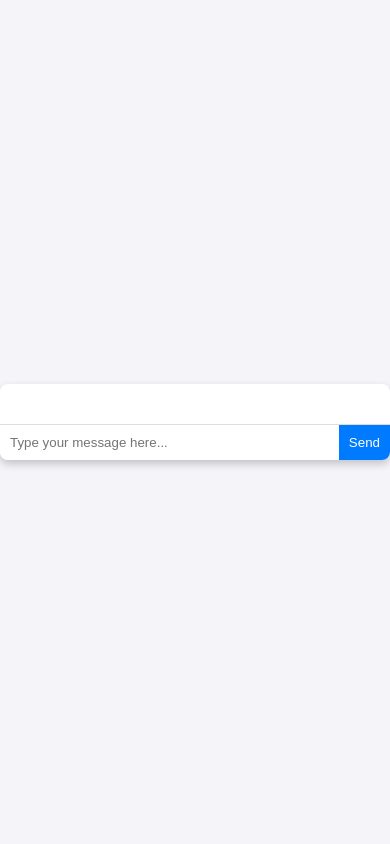
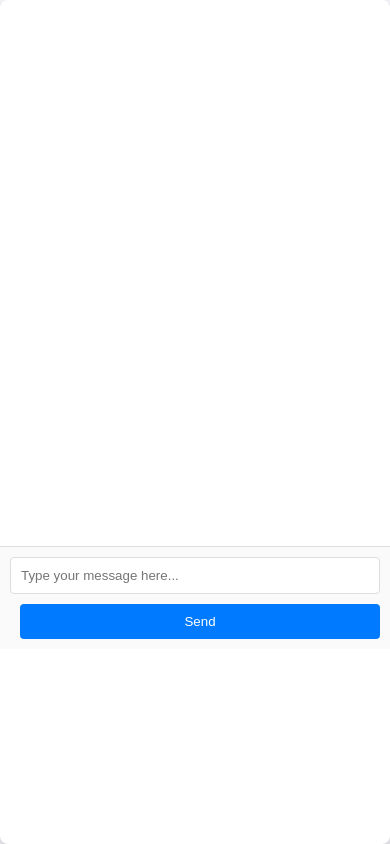
Before and after one commit to GOUTHAM-2002/UKProject, a Django app: page / in a window 390 px wide. Run offline with Django 4.2, Linux system fonts and the light colour scheme.

Commit message:
mobile friendly

```diff
--- a/chatbot/templates/chatbot/index.html
+++ b/chatbot/templates/chatbot/index.html
@@ -13,23 +13,29 @@
             align-items: center;
             height: 100vh;
             margin: 0;
+            padding: 0;
         }
         .chat-container {
-            width: 500px;
+            width: 100%;
+            max-width: 480px;
             background: #fff;
             box-shadow: 0 4px 8px rgba(0, 0, 0, 0.2);
             border-radius: 8px;
             overflow: hidden;
             display: flex;
             flex-direction: column;
+            height: 100%;
         }
         .messages {
             padding: 20px;
             flex: 1;
             overflow-y: auto;
+            max-height: 60vh;
         }
         .messages div {
             margin-bottom: 10px;
+            word-wrap: break-word;
+            word-break: break-word;
         }
         .user-message {
             text-align: right;
@@ -40,11 +46,14 @@
         .input-container {
             display: flex;
             border-top: 1px solid #ddd;
+            padding: 10px;
+            background-color: #fafafa;
         }
         .input-container input {
             flex: 1;
             padding: 10px;
-            border: none;
+            border: 1px solid #ddd;
+            border-radius: 4px;
             outline: none;
         }
         .input-container button {
@@ -52,7 +61,18 @@
             background: #007bff;
             color: #fff;
             border: none;
+            border-radius: 4px;
             cursor: pointer;
+            margin-left: 10px;
+        }
+        /* Mobile responsiveness */
+        @media (max-width: 600px) {
+            .input-container {
+                flex-direction: column;
+            }
+            .input-container input {
+                margin-bottom: 10px;
+            }
         }
     </style>
 </head>
```
